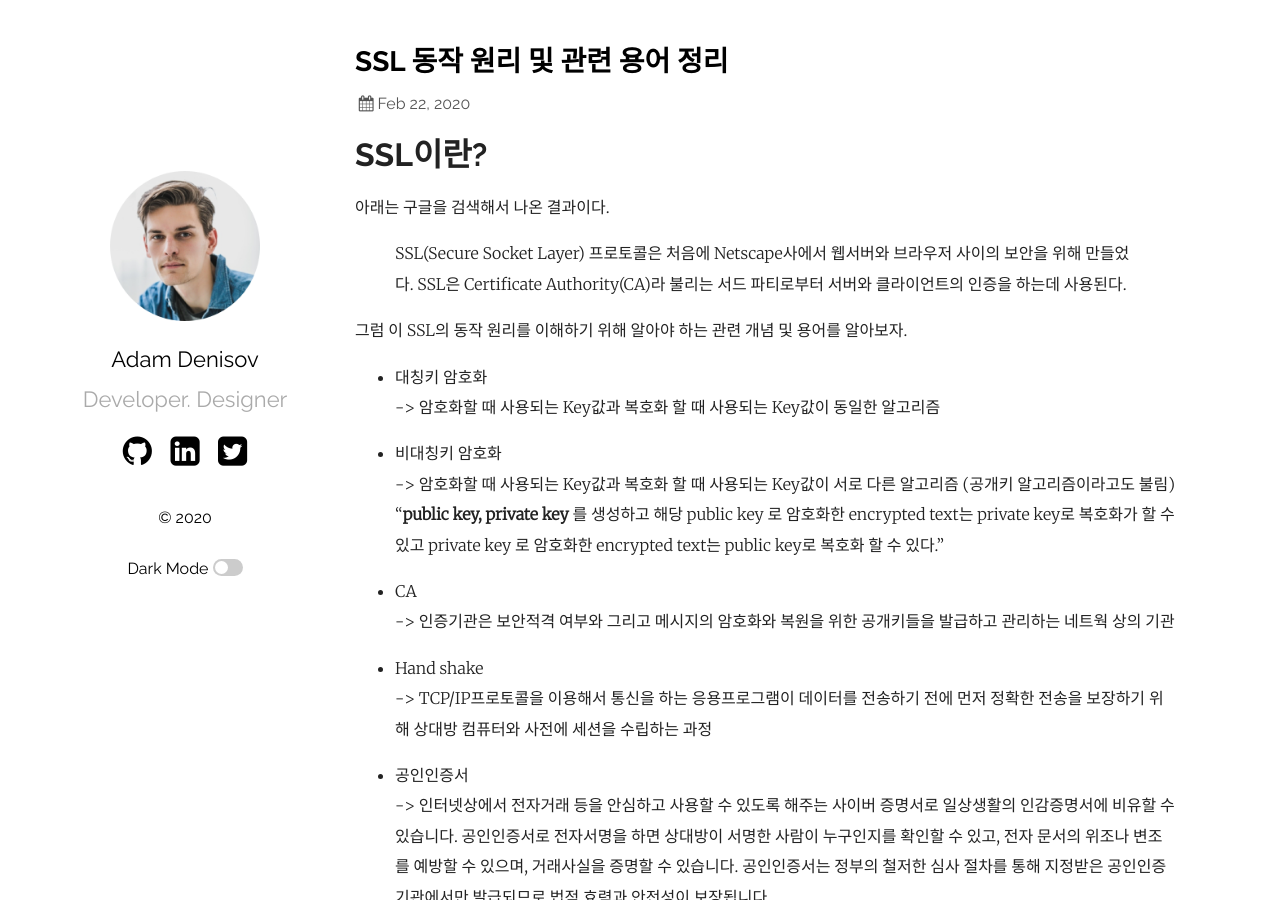
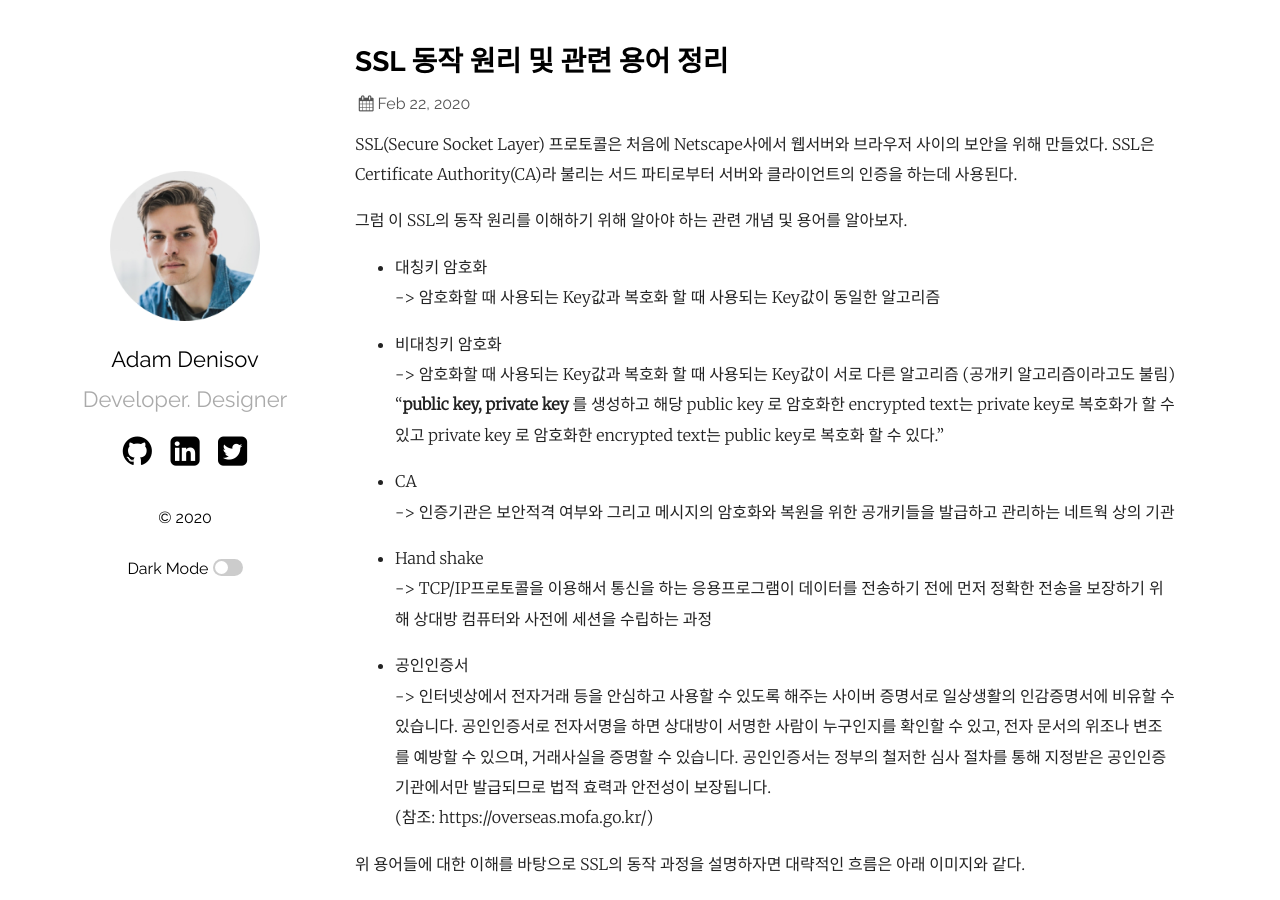
Before and after one commit to ppyong/ppyong.github.io, a Jekyll site: the page built from _posts/2020-02-22-ssl-mechanism.md, in a window 1280 px wide and 900 px high. Built offline with Jekyll 4.4.1, drawn with Linux system fonts in a browser that asks for light colours.

Commit message:
Update 2020-02-22-ssl-mechanism.md

```diff
--- a/_posts/2020-02-22-ssl-mechanism.md
+++ b/_posts/2020-02-22-ssl-mechanism.md
@@ -4,11 +4,7 @@ title: SSL 동작 원리 및 관련 용어 정리
 tags: [ssl, tls, PKI]
 ---
 
-# SSL이란?
-
-아래는 구글을 검색해서 나온 결과이다.
-
-> SSL(Secure Socket Layer) 프로토콜은 처음에 Netscape사에서 웹서버와 브라우저 사이의 보안을 위해 만들었다. SSL은 Certificate Authority(CA)라 불리는 서드 파티로부터 서버와 클라이언트의 인증을 하는데 사용된다.
+SSL(Secure Socket Layer) 프로토콜은 처음에 Netscape사에서 웹서버와 브라우저 사이의 보안을 위해 만들었다. SSL은 Certificate Authority(CA)라 불리는 서드 파티로부터 서버와 클라이언트의 인증을 하는데 사용된다.
 
 그럼 이 SSL의 동작 원리를 이해하기 위해 알아야 하는 관련 개념 및 용어를 알아보자.
 
```
